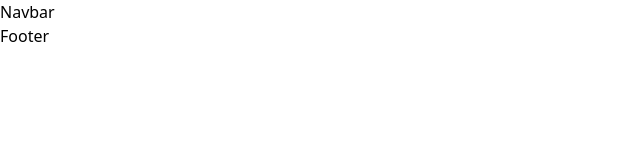
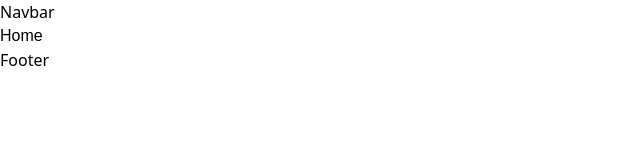
Before and after one commit to AdieDev0/Mcdonald-s-PH---Static, a React (Vite) app in the folder mcdo/: page / in a window 1280 px wide. Before the commit this address had no page. Shown: the top 160 px of the page, without its empty margins (0-640 px from the left). Built offline with nearby package versions, Linux system fonts and the light colour scheme.

Commit message:
Refactor App component to include Home route and remove footer route

```diff
--- a/mcdo/src/App.jsx
+++ b/mcdo/src/App.jsx
@@ -2,12 +2,13 @@ import React from "react";
 import { BrowserRouter as Router, Routes, Route } from "react-router-dom";
 import Footer from "./Components/Footer";
 import Navbar from "./Components/Navbar";
+import Home from "./Components/Home";
 const App = () => {
   return (
     <Router>
       <Navbar />
       <Routes>
-        <Route path="/footer" component={Footer} />
+        <Route path="/" element={<Home />} />
       </Routes>
       <Footer />
     </Router>
```
